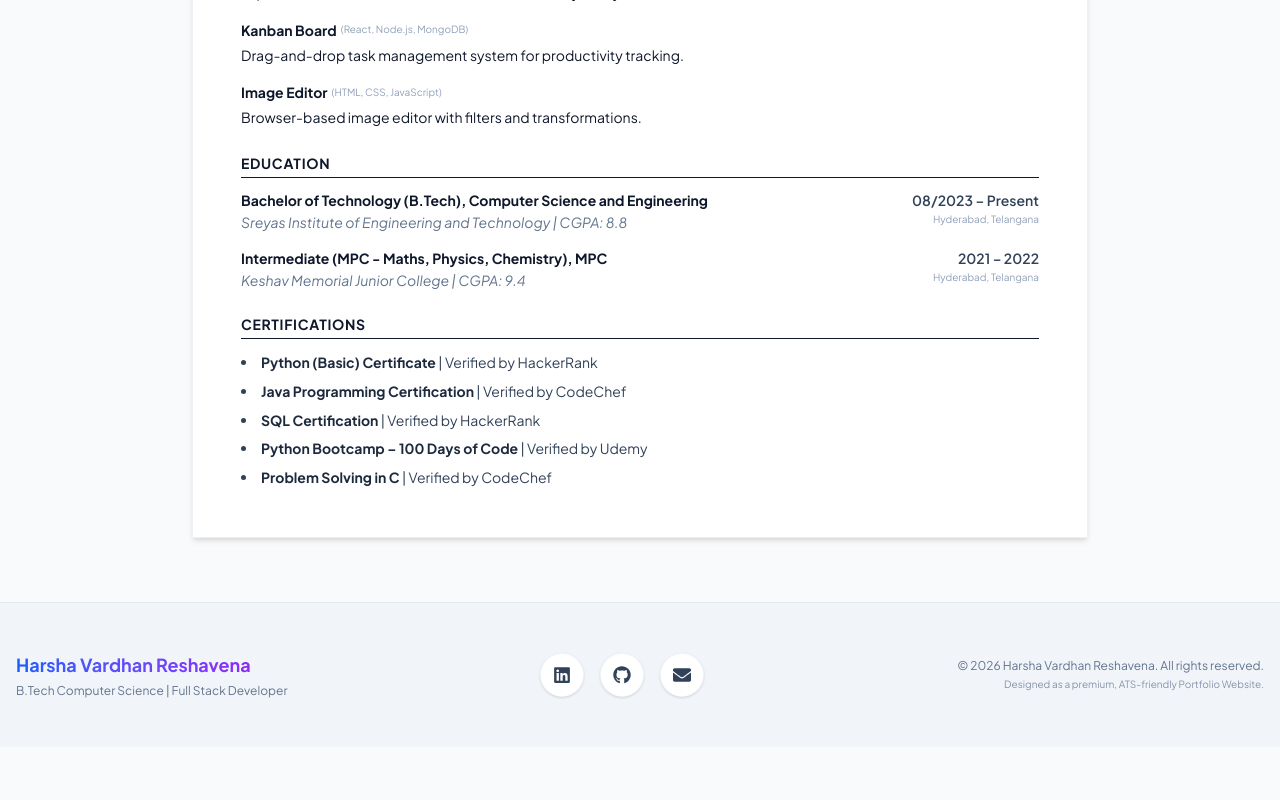
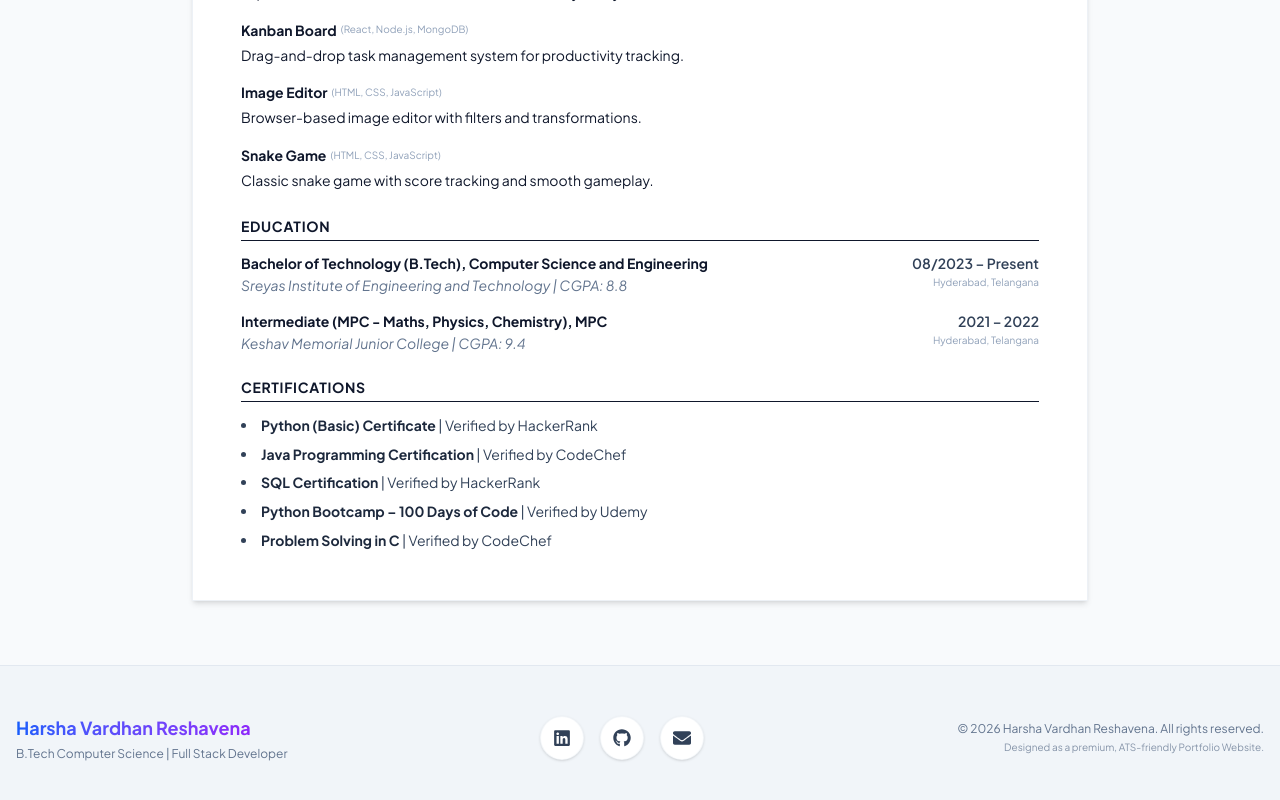
Before and after one commit to harsha5200-d/portfolio_Harsha, a React (Vite) app: page /#/resume in a window 1280 px wide. Shown: the part 939-1739 px from the top of the page. Before the commit the page ends 1686 px from the top, so only its background shows below. Built offline with nearby package versions, Linux system fonts and the light colour scheme.

Commit message:
feat: add Snake Game project to portfolio database

```diff
--- a/src/data/portfolioData.js
+++ b/src/data/portfolioData.js
@@ -141,6 +141,21 @@ export const projectsData = [
     github: "https://github.com/harsha5200-d/Image_Editor",
     demo: "https://harsha5200-d.github.io/Image_Editor/",
     image: "./images/image-editor.png"
+  },
+  {
+    id: "snake-game",
+    title: "Snake Game",
+    description: "Classic snake game with score tracking and smooth gameplay.",
+    tech: ["HTML", "CSS", "JavaScript"],
+    features: [
+      "Classic grid-based collision mechanics and game loop controls",
+      "Dynamic score tracking system using local storage",
+      "Smooth control responsiveness using keyboard event handlers",
+      "Clean visual interface design and responsive layouts"
+    ],
+    github: "https://github.com/harsha5200-d/SnakeGame1010",
+    demo: "https://harsha5200-d.github.io/SnakeGame1010/",
+    image: "./images/snake-game.png"
   }
 ];
 
```
